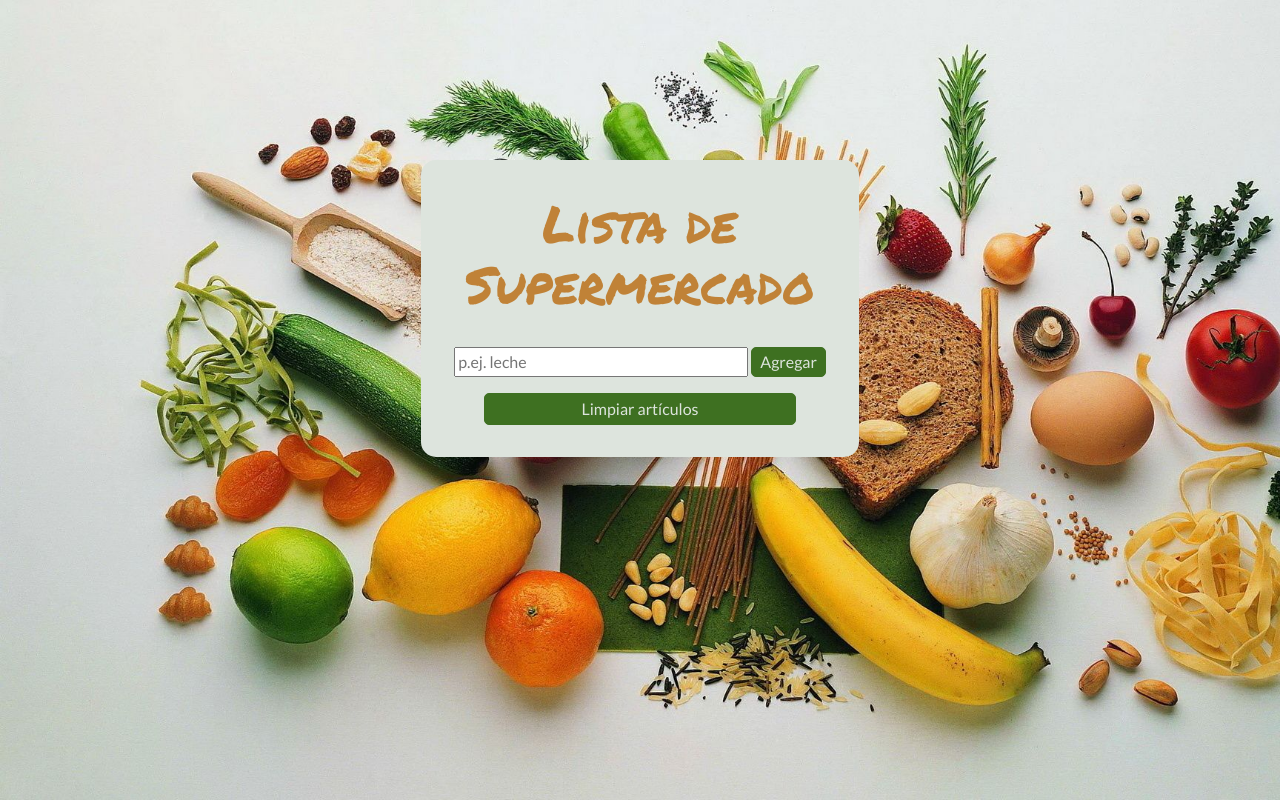
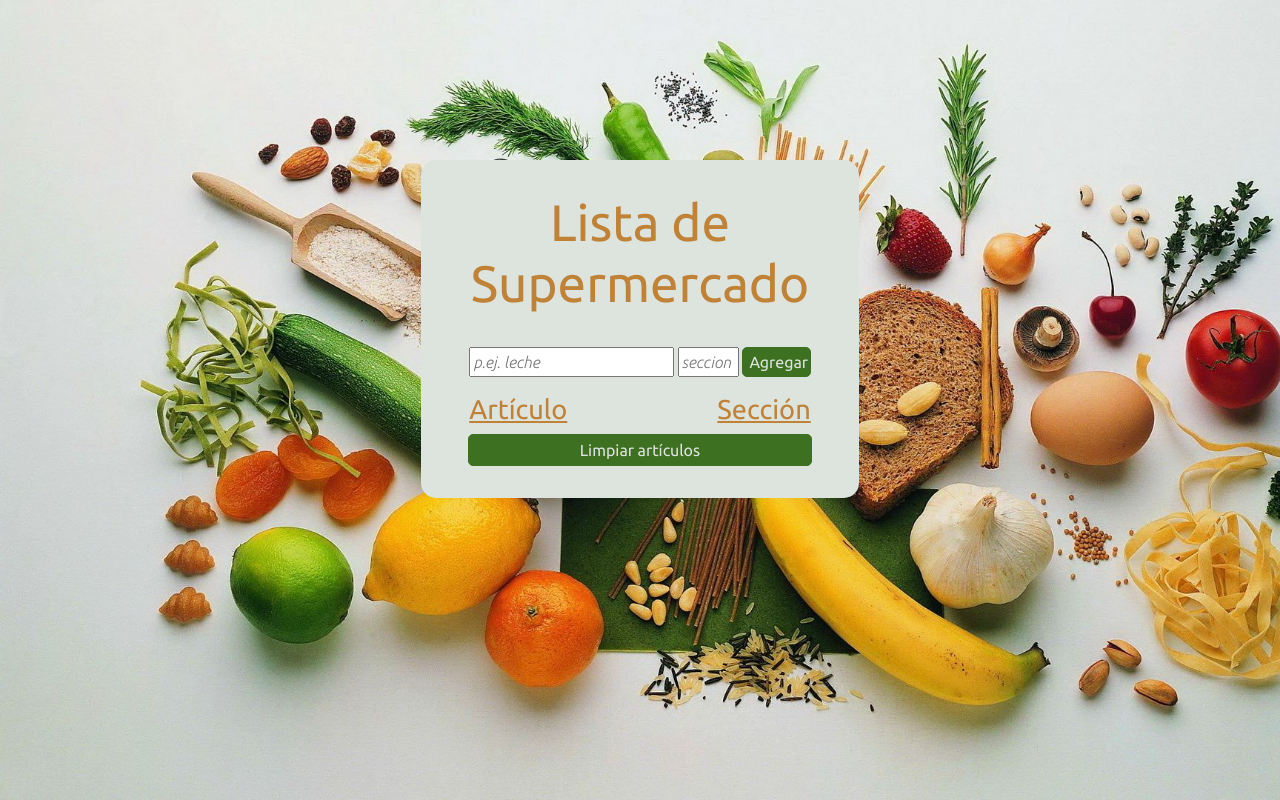
Before and after one commit to marianoandresperin/lista-del-super, a plain HTML site: page index.html in a window 1280 px wide. Drawn offline with nearby package versions, Linux system fonts and the light colour scheme.

Commit message:
seccion donde se encuentran los articulos agregada

```diff
--- a/css/style.css
+++ b/css/style.css
@@ -1,4 +1,4 @@
-@import url('https://fonts.googleapis.com/css2?family=Lato&family=Permanent+Marker&display=swap');
+@import url('https://fonts.googleapis.com/css2?family=Ubuntu:ital,wght@0,300;0,400;1,300&display=swap');
 
 .main-section {
     background-image: url("../assets/fondo.jpg");
@@ -22,7 +22,7 @@
     margin-bottom: 1rem;
 }
 .form-title {
-    font-family: 'Permanent Marker', cursive;
+    font-family: 'Ubuntu', sans-serif;
     font-weight: 400;
     font-size: 3.2rem;
     text-align: center;
@@ -31,15 +31,25 @@
 }
 button {
     border-radius: 5px;
-    font-family: 'Lato', sans-serif;
+    font-family: 'Ubuntu', sans-serif;
+    font-weight: 400;
     color: #DDE4DD;
     background-color: #3E7021;
     border: 1px solid #3E7021;
 }
 
-#input {
-    width: 79%;
-    font-family: 'Lato', sans-serif;
+#articulo {
+    width: 60%;
+    font-family: 'Ubuntu', sans-serif;
+    font-style: italic;
+    font-weight: 300;
+}
+
+#seccion {
+    width: 18%;
+    font-family: 'Ubuntu', sans-serif;
+    font-style: italic;
+    font-weight: 300;
 }
 
 .submit-btn {
@@ -50,9 +60,31 @@ button {
     width: 100%;
     height: 2rem;
 }
+.bar-title {
+    font-family: 'Ubuntu', sans-serif;
+    font-weight: 400;
+    font-size: 1.7rem;
+    text-decoration: underline;
+    color: #C08237;
+}
+
+.bar-section {
+    font-family: 'Ubuntu', sans-serif;
+    font-weight: 400;
+    font-size: 1.7rem;
+    text-decoration: underline;
+    color: #C08237;
+}
 .item-title {
-    font-family: 'Permanent Marker', cursive;
-    font-size: 1.5rem;
+    font-family: 'Ubuntu', sans-serif;
+    font-weight: 400;
+    font-size: 1.3rem;
     color: #3E7021;
-    text-align: center;
 }
+
+.item-section {
+    font-family: 'Ubuntu', sans-serif;
+    font-weight: 400;
+    font-size: 1.3rem;
+    color: #3E7021;
+}
--- a/index.html
+++ b/index.html
@@ -14,19 +14,20 @@
     <section class="main-section container-fluid d-flex justify-content-center">
         <!-- ingreso de articulos -->
         <div class="form-container container row">
-            <div class="form">
+            <div class="form col">
                 <h3 class="form-title">Lista de Supermercado</h3>
                 <form class="row justify-content-between px-3" id="form">
-                    <input type="text" id="input" placeholder="p.ej. leche">
+                    <input type="text" id="articulo" placeholder="p.ej. leche">
+                    <input type="text" id="seccion" placeholder="seccion">
                     <button type="submit" class="submit-btn">
                         Agregar
                     </button>
                 </form>
             </div>
             <!-- lista de articulos -->
-            <div class="row col container-articulos justify-content-center">
+            <div class="column col container-articulos justify-content-center">
                 <div id="supermercado-list" class="column"></div>
-                <div class="item-container-btn row col-12  px-3">
+                <div class="item-container-btn">
                     <button type="clear" id="limpiar-btn">
                         Limpiar artículos
                     </button>
--- a/js/main.js
+++ b/js/main.js
@@ -1,6 +1,7 @@
 class Articulo {
-    constructor(nombre) {
+    constructor(nombre, seccion) {
         this.nombre = nombre.toUpperCase();
+        this.seccion = seccion.toUpperCase();
     }
 }
 
@@ -9,9 +10,8 @@ const articulos = []
 const recuperar = JSON.parse(localStorage.getItem("arrayArticulosJSON"));
 
 // AGREGO UN IF PORQUE AL PRINCIPIO NO HAY NADA CARGADO
-
 if (recuperar) for (let objeto of recuperar){
-    articulos.push(new Articulo (`${objeto.nombre}`));
+    articulos.push(new Articulo (`${objeto.nombre}`, `${objeto.seccion}`));
 }
 
 impresionArticulos();
@@ -25,8 +25,16 @@ $('#limpiar-btn').on("click", limpiarArticulos);
 // FUNCION PARA "ACTUALIZAR" LOS ARTICULOS DE LA LISTA
 function impresionArticulos(){
     $('#supermercado-list').empty();
+    // ENCABEZADO DE LOS ARTICULOS Y SECCION
+    $('#supermercado-list').append(`<div class="row justify-content-between px-3">
+                                        <h5 class="bar-title">Artículo</h5>
+                                        <h5 class="bar-section">Sección</h5>
+                                    </div>`);
     for (let i = 0; i < articulos.length; i++){
-        $('#supermercado-list').append(`<h5 class="item-title">${articulos[i].nombre}</h5>`);
+        $('#supermercado-list').append(`<div class="row justify-content-between px-3">
+                                            <h5 class="item-title">${articulos[i].nombre}</h5>
+                                            <h5 class="item-section">${articulos[i].seccion}</h5>
+                                        </div>`);
     }
 }
 
@@ -34,16 +42,17 @@ function impresionArticulos(){
 function agregarArticulo(evt) {
     evt.preventDefault();
     let obtenerDato = $(evt.target).children();
-    articulos.push(new Articulo (`${obtenerDato[0].value}`));
+    articulos.push(new Articulo (`${obtenerDato[0].value}`,`${obtenerDato[1].value}`));
     guardar("arrayArticulosJSON", JSON.stringify(articulos));
     // LO UTILIZO PARA MIRAR COMO EL EVENTO ACTUALIZA EL ARRAY
     console.table(articulos)
     // LIMPIO EL INPUT Y LO VUELVO A PONER EN FOCUS PARA SEGUIR LISTANDO ARTICULOS
-    function clearInput() {
-        $("#input").val("");
-        $("#input").focus();
+    function clearInputs() {
+        $("#articulo").val("");
+        $("#seccion").val("");
+        $("#articulo").focus();
     }
-    clearInput();
+    clearInputs();
     // INVOCO LA FUNCION QUE AGREGA LOS ARTICULOS AL HTML
     impresionArticulos();
 }
```
